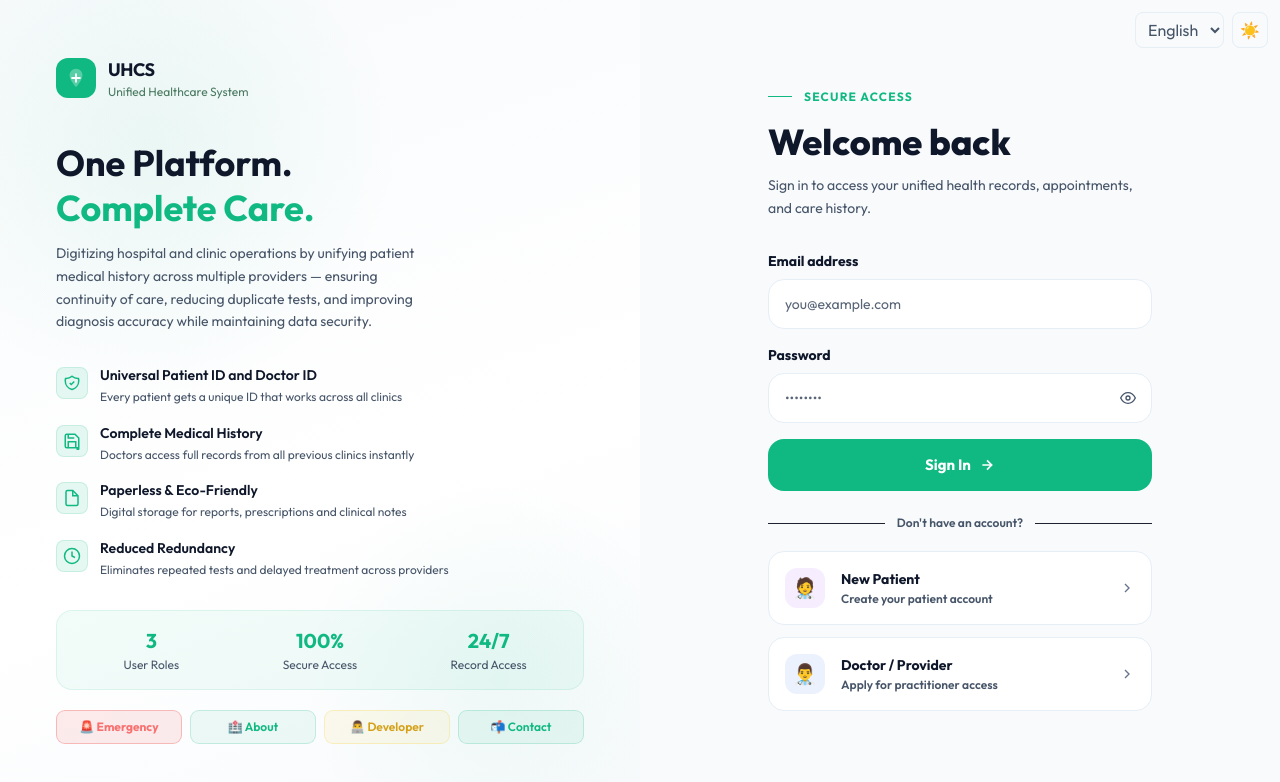
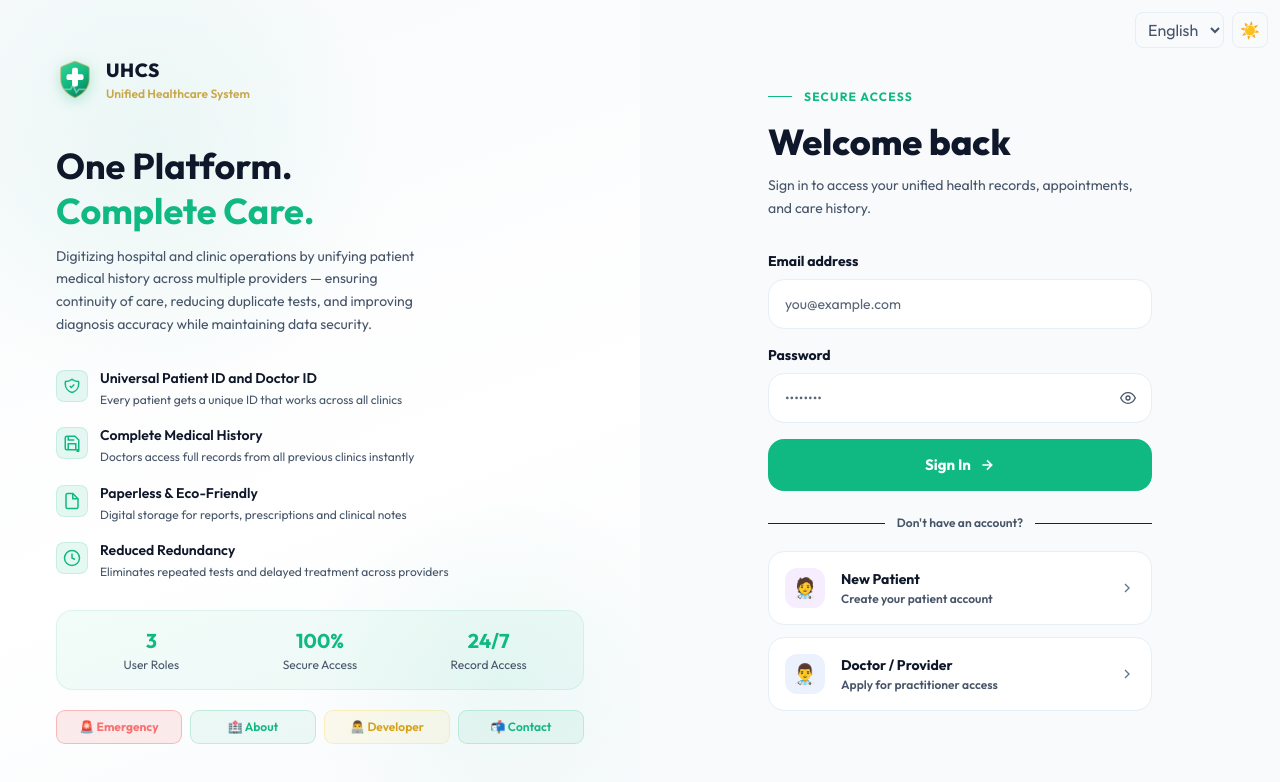
Before and after one commit to Nishikant4246/Unified-Health-Care-System, a React (Vite) app in the folder unified-healthcare-frontend/: page / in a window 1280 px wide. Shown: the top 782 px of the page. Built offline with nearby package versions, Linux system fonts and the light colour scheme.

Commit message:
Updated Overall Logo from Project

```diff
--- /dev/null
+++ b/unified-healthcare-frontend/src/components/common/Logo.jsx
@@ -0,0 +1,112 @@
+import { useId } from "react";
+
+/**
+ * UHCS brand mark — a medical shield (secure health data) with a centred
+ * cross and a faint vitals pulse, finished with a thin gold rim to match
+ * the sidebar / email identity.
+ *
+ * Renders as a fragment (mark + optional wordmark) so it drops straight
+ * into the existing flex logo row in each layout.
+ *
+ * Props:
+ *   subtitle      – small gold label under "UHCS" (e.g. t('adminPanel'))
+ *   collapsed     – hide the wordmark (collapsed sidebar shows only the mark)
+ *   size          – mark width in px (default 32)
+ *   wordmarkSize  – "UHCS" font size in px (default 14)
+ *   subtitleSize  – subtitle font size in px (default 11)
+ */
+export default function Logo({
+  subtitle,
+  collapsed = false,
+  size = 32,
+  wordmarkSize = 14,
+  subtitleSize = 11,
+}) {
+  const gid = useId();
+  const shield =
+    "M12 1.6c-.32 0-.63.06-.92.18L4.05 4.62C3.42 4.88 3 5.5 3 6.18v6.4c0 5.52 3.64 9.47 8.36 11.63.41.19.87.19 1.28 0C17.36 22.05 21 18.1 21 12.58v-6.4c0-.68-.42-1.3-1.05-1.56l-7.03-2.84c-.29-.12-.6-.18-.92-.18Z";
+
+  return (
+    <>
+      <span
+        role="img"
+        aria-label="UHCS"
+        style={{
+          display: "inline-flex",
+          flexShrink: 0,
+          filter: "drop-shadow(0 3px 7px rgba(16,185,129,0.3))",
+        }}
+      >
+        <svg
+          width={size}
+          height={Math.round((size * 26) / 24)}
+          viewBox="0 0 24 26"
+          fill="none"
+          xmlns="http://www.w3.org/2000/svg"
+        >
+          <defs>
+            <linearGradient
+              id={gid}
+              x1="4"
+              y1="2"
+              x2="20"
+              y2="24"
+              gradientUnits="userSpaceOnUse"
+            >
+              <stop offset="0" stopColor="#34d399" />
+              <stop offset="0.5" stopColor="#10b981" />
+              <stop offset="1" stopColor="#047857" />
+            </linearGradient>
+          </defs>
+
+          {/* Shield body */}
+          <path d={shield} fill={`url(#${gid})`} />
+
+          {/* Vitals pulse (faint) */}
+          <polyline
+            points="5.4,19.3 9.2,19.3 10.8,16.4 12.8,21.4 14.3,19.3 18.4,19.3"
+            fill="none"
+            stroke="#ffffff"
+            strokeOpacity="0.4"
+            strokeWidth="1.1"
+            strokeLinecap="round"
+            strokeLinejoin="round"
+          />
+
+          {/* Medical cross */}
+          <rect x="10.15" y="5.6" width="3.7" height="11.8" rx="1.15" fill="#ffffff" />
+          <rect x="6.6" y="9.65" width="10.8" height="3.7" rx="1.15" fill="#ffffff" />
+
+          {/* Gold rim */}
+          <path
+            d={shield}
+            fill="none"
+            stroke="#C9A84C"
+            strokeOpacity="0.5"
+            strokeWidth="0.9"
+          />
+        </svg>
+      </span>
+
+      {!collapsed && (
+        <div>
+          <div
+            style={{
+              fontSize: wordmarkSize,
+              fontWeight: 800,
+              letterSpacing: "0.03em",
+              color: "var(--text-primary)",
+            }}
+          >
+            UHCS
+          </div>
+          {subtitle && (
+            <div style={{ fontSize: subtitleSize, fontWeight: 600, color: "#C9A84C" }}>
+              {subtitle}
+            </div>
+          )}
+        </div>
+      )}
+    </>
+  );
+}
--- a/unified-healthcare-frontend/src/layouts/AdminLayout.jsx
+++ b/unified-healthcare-frontend/src/layouts/AdminLayout.jsx
@@ -3,6 +3,7 @@ import { Outlet, NavLink } from "react-router-dom";
 import { AuthContext } from "../context/AuthContext";
 import { useLanguage } from "../context/LanguageContext";
 import { useTheme } from "../context/ThemeContext";
+import Logo from "../components/common/Logo";
 
 const navItems = [
   { to: "/admin/dashboard", label: "Dashboard", labelKey: "dashboard", icon: <svg width="20" height="20" fill="none" viewBox="0 0 24 24" stroke="currentColor" strokeWidth={2}><rect x="3" y="3" width="7" height="7" rx="1"/><rect x="14" y="3" width="7" height="7" rx="1"/><rect x="3" y="14" width="7" height="7" rx="1"/><rect x="14" y="14" width="7" height="7" rx="1"/></svg> },
@@ -21,17 +22,7 @@ function SidebarContent({ user, logout, collapsed, onNavClick }) {
       <div style={{ height: 3, background: "linear-gradient(90deg,#A07830,#C9A84C,#F0D98C,#C9A84C,#A07830)", flexShrink: 0 }} />
 
       <div style={{ display: "flex", alignItems: "center", gap: 12, padding: "20px 16px", borderBottom: "1px solid #1A2E45", flexShrink: 0 }}>
-        <div className="dashboard-logo-mark" style={{ width: 36, height: 36, borderRadius: 10, background: "linear-gradient(135deg,#10b981,#059669)", color: "#10b981", display: "flex", alignItems: "center", justifyContent: "center", flexShrink: 0 }}>
-          <svg width="18" height="18" fill="none" viewBox="0 0 24 24">
-            <path d="M11 7h2v4h4v2h-4v4h-2v-4H7v-2h4z" fill="white"/>
-          </svg>
-        </div>
-        {!collapsed && (
-          <div>
-            <div style={{ fontSize: 14, fontWeight: 800, color: "var(--text-primary)" }}>UHCS</div>
-            <div style={{ fontSize: 11, fontWeight: 600, color: GOLD }}>{t('adminPanel')}</div>
-          </div>
-        )}
+        <Logo subtitle={t('adminPanel')} collapsed={collapsed} />
       </div>
 
       <nav style={{ padding: "10px 10px", flex: 1, overflowY: "auto" }}>
--- a/unified-healthcare-frontend/src/layouts/DoctorLayout.jsx
+++ b/unified-healthcare-frontend/src/layouts/DoctorLayout.jsx
@@ -3,6 +3,7 @@ import { Outlet, NavLink } from "react-router-dom";
 import { AuthContext } from "../context/AuthContext";
 import { useLanguage } from "../context/LanguageContext";
 import { useTheme } from "../context/ThemeContext";
+import Logo from "../components/common/Logo";
 
 const navItems = [
   { to: "/doctor/dashboard", label: "Dashboard", labelKey: "dashboard", icon: <svg width="20" height="20" fill="none" viewBox="0 0 24 24" stroke="currentColor" strokeWidth={2}><rect x="3" y="3" width="7" height="7" rx="1"/><rect x="14" y="3" width="7" height="7" rx="1"/><rect x="3" y="14" width="7" height="7" rx="1"/><rect x="14" y="14" width="7" height="7" rx="1"/></svg> },
@@ -24,17 +25,7 @@ function SidebarContent({ user, logout, collapsed, onNavClick }) {
 
       {/* Logo */}
       <div style={{ display: "flex", alignItems: "center", gap: 12, padding: "20px 16px", borderBottom: "1px solid #1A2E45", flexShrink: 0 }}>
-        <div className="dashboard-logo-mark" style={{ width: 36, height: 36, borderRadius: 10, background: "linear-gradient(135deg,#3b82f6,#1d4ed8)", color: "#3b82f6", display: "flex", alignItems: "center", justifyContent: "center", flexShrink: 0 }}>
-          <svg width="18" height="18" fill="none" viewBox="0 0 24 24">
-            <path d="M11 7h2v4h4v2h-4v4h-2v-4H7v-2h4z" fill="white"/>
-          </svg>
-        </div>
-        {!collapsed && (
-          <div>
-            <div style={{ fontSize: 14, fontWeight: 800, color: "var(--text-primary)" }}>UHCS</div>
-            <div style={{ fontSize: 11, fontWeight: 600, color: GOLD }}>Doctor Portal</div>
-          </div>
-        )}
+        <Logo subtitle={t('doctorPortal')} collapsed={collapsed} />
       </div>
 
       {/* Nav */}
--- a/unified-healthcare-frontend/src/layouts/PatientLayout.jsx
+++ b/unified-healthcare-frontend/src/layouts/PatientLayout.jsx
@@ -3,6 +3,7 @@ import { Outlet, NavLink } from "react-router-dom";
 import { AuthContext } from "../context/AuthContext";
 import { useLanguage } from "../context/LanguageContext";
 import { useTheme } from "../context/ThemeContext";
+import Logo from "../components/common/Logo";
 
 // ─── Nav items ─────────────────────────────────────────────────
 const navItems = [
@@ -27,17 +28,7 @@ function SidebarContent({ user, logout, collapsed, onNavClick }) {
 
       {/* Logo */}
       <div style={{ display: "flex", alignItems: "center", gap: 12, padding: "20px 16px", borderBottom: "1px solid #1A2E45", flexShrink: 0 }}>
-        <div className="dashboard-logo-mark" style={{ width: 36, height: 36, borderRadius: 10, background: "linear-gradient(135deg,#a855f7,#7c3aed)", color: "#a855f7", display: "flex", alignItems: "center", justifyContent: "center", flexShrink: 0 }}>
-          <svg width="18" height="18" fill="none" viewBox="0 0 24 24">
-            <path d="M11 7h2v4h4v2h-4v4h-2v-4H7v-2h4z" fill="white"/>
-          </svg>
-        </div>
-        {!collapsed && (
-          <div>
-            <div style={{ fontSize: 14, fontWeight: 800, color: "var(--text-primary)" }}>UHCS</div>
-            <div style={{ fontSize: 11, fontWeight: 600, color: GOLD }}>Patient Portal</div>
-          </div>
-        )}
+        <Logo subtitle={t('patientPortal')} collapsed={collapsed} />
       </div>
 
       {/* Nav */}
--- a/unified-healthcare-frontend/src/pages/auth/Login.jsx
+++ b/unified-healthcare-frontend/src/pages/auth/Login.jsx
@@ -5,6 +5,7 @@ import nishikantImg from "../../assets/nishikant.jpg";
 import { motion, AnimatePresence } from "framer-motion";
 import { useLanguage } from "../../context/LanguageContext";
 import { useTheme } from "../../context/ThemeContext";
+import Logo from "../../components/common/Logo";
 
 // ─── Shared animation variants ───────────────────────────────────────────────
 const fadeUp = {
@@ -279,21 +280,7 @@ export default function Login() {
                       }}
                     >
                       <div style={{ display: "flex", alignItems: "center", gap: 14, marginBottom: 14 }}>
-                        <motion.div
-                          whileHover={{ rotate: 5, scale: 1.08 }}
-                          transition={{ type: "spring", stiffness: 300 }}
-                          style={{
-                            width: 48, height: 48, borderRadius: 14,
-                            background: "linear-gradient(135deg,#10b981,#059669)",
-                            display: "flex", alignItems: "center", justifyContent: "center",
-                            boxShadow: "0 0 20px rgba(16,185,129,0.3)",
-                          }}
-                        >
-                          <svg width="26" height="26" fill="none" viewBox="0 0 24 24">
-                            <path d="M12 2C8.13 2 5 5.13 5 9c0 5.25 7 13 7 13s7-7.75 7-13c0-3.87-3.13-7-7-7z" fill="white" opacity="0.25"/>
-                            <path d="M11 7h2v4h4v2h-4v4h-2v-4H7v-2h4z" fill="white"/>
-                          </svg>
-                        </motion.div>
+                        <Logo collapsed size={40} />
                         <div>
                           <div style={{ color: "var(--text-primary)", fontWeight: 800, fontSize: 19 }}>Unified Healthcare System</div>
                           <div style={{ color: "#10b981", fontSize: 11, fontWeight: 600, letterSpacing: "0.1em", textTransform: "uppercase" }}>UHCS · v2.0</div>
@@ -401,7 +388,7 @@ export default function Login() {
                         style={{ display: "flex", gap: 10, marginTop: 20, flexWrap: "wrap", position: "relative", zIndex: 1 }}
                       >
                         {[
-                          { label: "🌐 Portfolio", href: "https://nishikant-dev.vercel.app/" },
+                          { label: "🌐 Portfolio", href: "https://nishikant-kshirsagar.is-a.dev" },
                           { label: "✉️ Email",     href: "mailto:nishikantkshirsagar22@gmail.com" },
                         ].map(l => (
                           <motion.a
@@ -471,7 +458,7 @@ export default function Login() {
               >
                 {[
                   { label: "Email",     email: "kshirsagarnishikant45@gmail.com"  },
-                  { label: "Alt Email", email: "nishikantkshirsagar22@gmail.com"  },
+
                 ].map(c => (
                   <motion.a
                     key={c.label} href={`mailto:${c.email}`}
@@ -522,21 +509,7 @@ export default function Login() {
             transition={{ delay: 0.1, duration: 0.5 }}
             className="flex items-center gap-3 mb-10"
           >
-            <motion.div
-              whileHover={{ rotate: 8, scale: 1.1 }}
-              transition={{ type: "spring", stiffness: 300 }}
-              className="w-10 h-10 rounded-xl flex items-center justify-center flex-shrink-0"
-              style={{ background: "#10b981" }}
-            >
-              <svg width="22" height="22" fill="none" viewBox="0 0 24 24">
-                <path d="M12 2C8.13 2 5 5.13 5 9c0 5.25 7 13 7 13s7-7.75 7-13c0-3.87-3.13-7-7-7z" fill="white" opacity="0.3"/>
-                <path d="M11 7h2v4h4v2h-4v4h-2v-4H7v-2h4z" fill="white"/>
-              </svg>
-            </motion.div>
-            <div>
-              <div className="font-bold text-lg tracking-tight" style={{ color: "var(--text-primary)" }}>UHCS</div>
-              <div className="text-xs" style={{ color: "#4b7a62" }}>Unified Healthcare System</div>
-            </div>
+            <Logo subtitle="Unified Healthcare System" size={38} wordmarkSize={19} subtitleSize={12} />
           </motion.div>
 
           <motion.h1
@@ -680,12 +653,7 @@ export default function Login() {
           className="w-full max-w-sm"
         >
           <motion.div variants={fadeUp} className="flex items-center gap-2 mb-10 lg:hidden">
-            <div className="w-8 h-8 rounded-lg flex items-center justify-center" style={{ background: "#10b981" }}>
-              <svg width="16" height="16" fill="none" viewBox="0 0 24 24">
-                <path d="M11 7h2v4h4v2h-4v4h-2v-4H7v-2h4z" fill="white"/>
-              </svg>
-            </div>
-            <span className="font-bold text-base" style={{ color: "var(--text-primary)" }}>UHCS</span>
+            <Logo size={30} wordmarkSize={16} />
           </motion.div>
 
           <motion.div variants={fadeUp} className="flex items-center gap-3 mb-4">
--- a/unified-healthcare-frontend/src/pages/auth/Register.jsx
+++ b/unified-healthcare-frontend/src/pages/auth/Register.jsx
@@ -2,6 +2,7 @@ import { useState } from "react";
 import { Link, useNavigate } from "react-router-dom";
 import api from "../../api/axios";
 import { useLanguage } from "../../context/LanguageContext";
+import Logo from "../../components/common/Logo";
 
 // ── Password strength ─────────────────────────────────────────
 function getPasswordStrength(pw) {
@@ -155,13 +156,7 @@ export default function Register() {
 
         <div className="relative z-10">
           <div className="flex items-center gap-3 mb-16">
-            <div className="w-10 h-10 rounded-xl flex items-center justify-center"
-              style={{ background: "#10b981" }}>
-              <svg width="22" height="22" fill="none" viewBox="0 0 24 24">
-                <path d="M11 7h2v4h4v2h-4v4h-2v-4H7v-2h4z" fill="white"/>
-              </svg>
-            </div>
-            <span className="font-bold text-xl tracking-tight" style={{ color: "var(--text-primary)" }}>UHCS</span>
+            <Logo subtitle="Unified Healthcare System" size={38} wordmarkSize={20} subtitleSize={12} />
           </div>
 
           <h1 className="text-5xl font-bold leading-tight mb-6" style={{ color: "var(--text-primary)" }}>
--- a/unified-healthcare-frontend/src/pages/auth/RegisterDoctor.jsx
+++ b/unified-healthcare-frontend/src/pages/auth/RegisterDoctor.jsx
@@ -2,6 +2,7 @@ import { useState } from "react";
 import { Link } from "react-router-dom";
 import api from "../../api/axios";
 import { useLanguage } from "../../context/LanguageContext";
+import Logo from "../../components/common/Logo";
 
 const inputStyle = {
   background: "var(--bg-card)",
@@ -222,12 +223,7 @@ export default function RegisterDoctor() {
 
         <div className="relative z-10">
           <div className="flex items-center gap-3 mb-16">
-            <div className="w-10 h-10 rounded-xl flex items-center justify-center" style={{ background: "#3b82f6" }}>
-              <svg width="22" height="22" fill="none" viewBox="0 0 24 24">
-                <path d="M11 7h2v4h4v2h-4v4h-2v-4H7v-2h4z" fill="white"/>
-              </svg>
-            </div>
-            <span className="font-bold text-xl tracking-tight" style={{ color: "var(--text-primary)" }}>UHCS</span>
+            <Logo subtitle="Unified Healthcare System" size={38} wordmarkSize={20} subtitleSize={12} />
           </div>
           <h1 className="text-4xl font-bold leading-tight mb-6" style={{ color: "var(--text-primary)" }}>
             Join as a<br/><span style={{ color: "#3b82f6" }}>Verified</span><br/>Doctor
```
